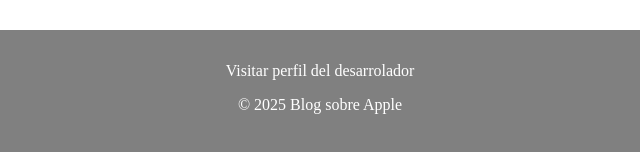
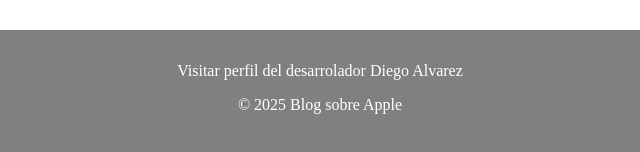
Before and after one commit to diegoalavarez/blogapple, a plain HTML site: page index.html in a window 1280 px wide. Shown: the part 3988-4140 px from the top of the page, 320-960 px from the left. Drawn offline with Linux system fonts and the light colour scheme.

Commit message:
Update index.html

```diff
--- a/index.html
+++ b/index.html
@@ -69,7 +69,7 @@
     </main>
         <footer>
             <section>
-                <a target="_blank" href="https://github.com/diegoalavarez">Visitar perfil del desarrolador</a>
+                <a target="_blank" href="https://github.com/diegoalavarez">Visitar perfil del desarrolador Diego Alvarez</a>
                 <a target="_blank" href="Titulo"Ir al comienzo></a>
                     <p>&copy; 2025 Blog sobre Apple</p>
             </section>
```
